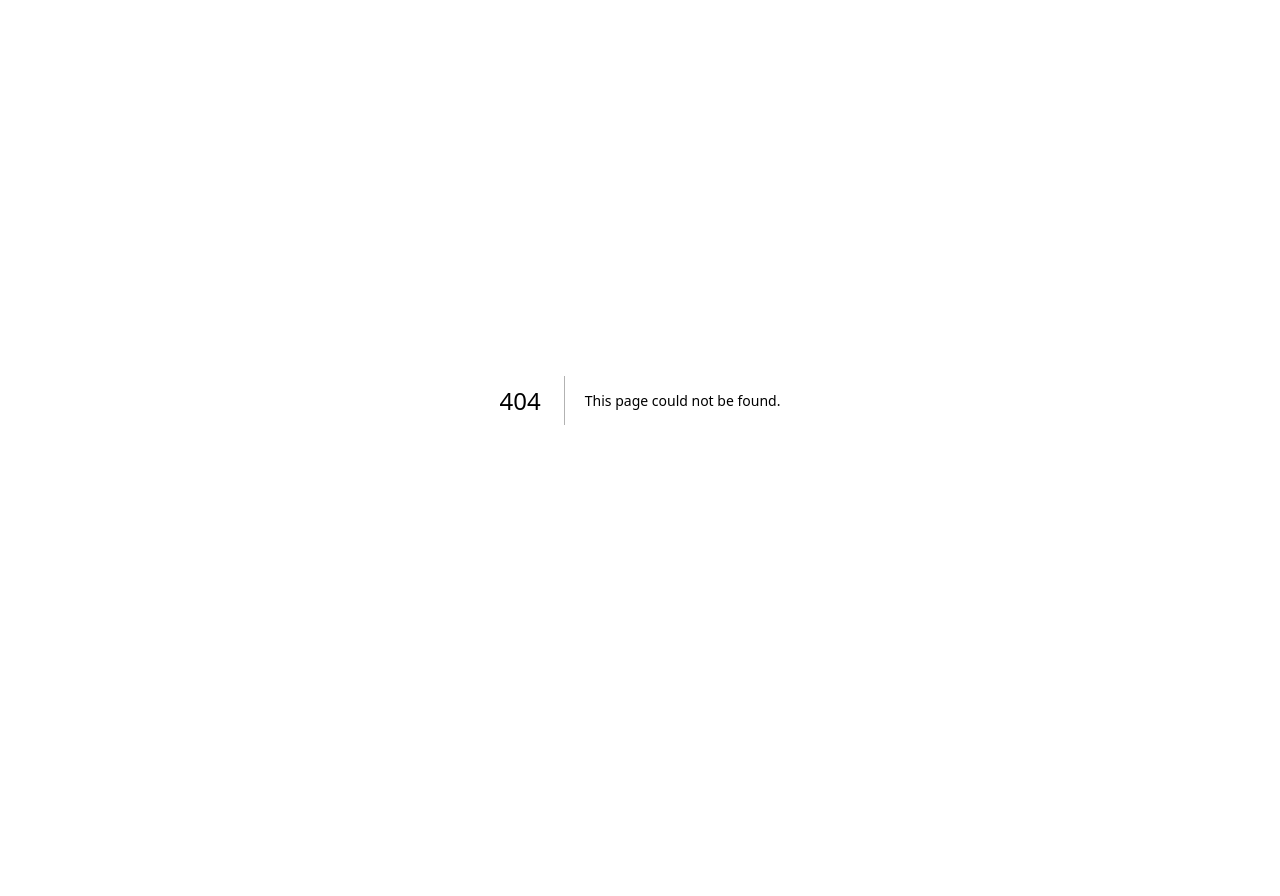
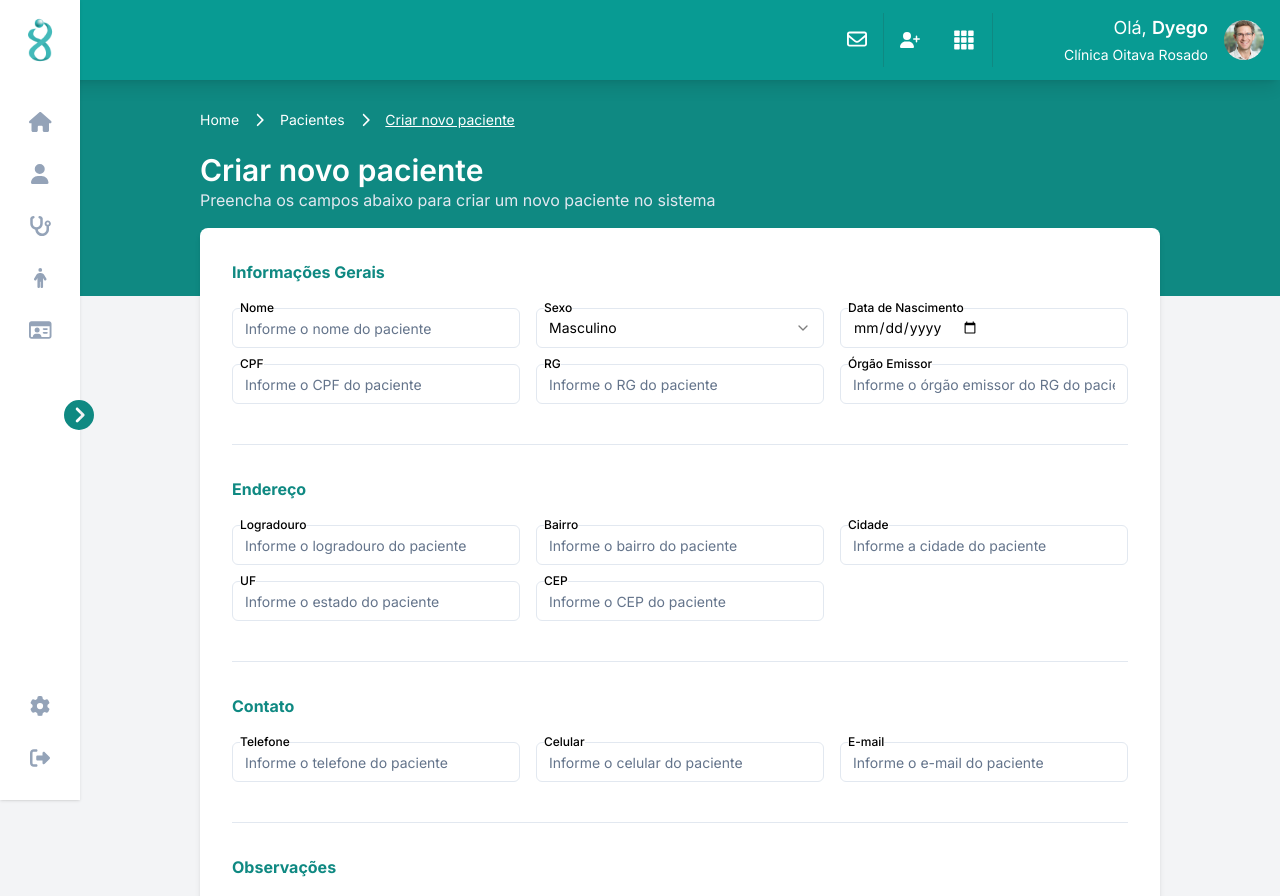
Before and after one commit to vynijales/OitavaRosado-frontend, a Next.js app: page /patients/add in a window 1280 px wide. Before the commit this address had no page. Shown: the top 896 px of the page. Before the commit the page ends 800 px from the top, so only its background shows below. Built offline with nearby package versions, Linux system fonts and the light colour scheme.

Commit message:
feat: criar página de adicionar paciente

```diff
--- a/package.json
+++ b/package.json
@@ -18,6 +18,7 @@
     "@radix-ui/react-icons": "^1.3.0",
     "@radix-ui/react-label": "^2.1.0",
     "@radix-ui/react-select": "^2.1.1",
+    "@radix-ui/react-separator": "^1.1.0",
     "@radix-ui/react-slot": "^1.1.0",
     "@tanstack/react-table": "^8.19.3",
     "class-variance-authority": "^0.7.0",
--- /dev/null
+++ b/src/app/(admin)/(meaningful)/patients/add/page.tsx
@@ -0,0 +1,205 @@
+"use client";
+
+import { Separator } from "@/components/ui/separator";
+
+import Breadcrumbs from "@/components/layout/Breadcrumbs";
+import { LabeledInput } from "@/components/widgets/LabeledInput";
+import { LabeledSelect } from "@/components/widgets/LabeledSelect";
+import { LabeledTextArea } from "@/components/widgets/LabeledTextArea";
+import { Button } from "@/components/ui/button";
+import { Link } from "lucide-react";
+
+export default function Page() {
+    const items = [
+        { text: "Home", link: "/home" },
+        { text: "Pacientes", link: "/patients" },
+        { text: "Criar novo paciente", link: "/patients/add" },
+    ];
+    return (<>
+        <Breadcrumbs items={items} />
+        <div>
+            <div className="flex justify-between items-center">
+                <div
+                    id="text-header"
+                    className="text-white py-4">
+                    <h1 className="text-3xl font-semibold">Criar novo paciente </h1>
+                    <h2 className="text-slate-200">Preencha os campos abaixo para criar um novo paciente no sistema</h2>
+                </div>
+            </div>
+            <div
+                id="container"
+                className="w-full h-full flex flex-col gap-8 bg-white p-8 rounded-lg shadow-md"
+            >
+
+                <section
+                    id="informacoes_gerais"
+                    className="flex flex-col gap-6"
+                >
+                    <h3 className="w-full font-bold text-primary">Informações Gerais</h3>
+
+                    <div
+                        className="grid grid-cols-1 xl:grid-cols-3 justify-between gap-4"
+                    >
+                        <LabeledInput
+                            name="nome"
+                            type="text"
+                            placeholder="Informe o nome do paciente"
+                        />
+
+                        <LabeledSelect
+                            name="sexo"
+                            label="Sexo"
+                            options={[
+                                { value: "M", label: "Masculino" },
+                                { value: "F", label: "Feminino" },
+                            ]}
+                        />
+
+                        <LabeledInput
+                            name="data_nascimento"
+                            label="Data de Nascimento"
+                            type="date"
+                            placeholder="Informe a data de nascimento do paciente"
+                        />
+                        <LabeledInput
+                            name="cpf"
+                            label="CPF"
+                            type="text"
+                            placeholder="Informe o CPF do paciente"
+                        />
+                        <LabeledInput
+                            name="rg"
+                            label="RG"
+                            type="text"
+                            placeholder="Informe o RG do paciente"
+                        />
+                        <LabeledInput
+                            name="orgao"
+                            label="Órgão Emissor"
+                            type="text"
+                            placeholder="Informe o órgão emissor do RG do paciente"
+                        />
+                    </div>
+                    <Separator className="mt-4" />
+                </section>
+
+                <section
+                    id="endereco"
+                    className="flex flex-col gap-6"
+                >
+                    <h3 className="w-full font-bold text-primary">Endereço</h3>
+
+                    <div
+                        className="grid grid-cols-1 xl:grid-cols-3 justify-between gap-4"                    >
+                        <LabeledInput
+                            name="lagradouro"
+                            label="Logradouro"
+                            type="text"
+                            placeholder="Informe o logradouro do paciente"
+                        />
+                        <LabeledInput
+                            name="bairro"
+                            label="Bairro"
+                            type="text"
+                            placeholder="Informe o bairro do paciente"
+                        />
+
+                        <LabeledInput
+                            name="cidade"
+                            label="Cidade"
+                            type="text"
+                            placeholder="Informe a cidade do paciente"
+                        />
+                        <LabeledInput
+                            name="uf"
+                            label="UF"
+                            type="text"
+                            placeholder="Informe o estado do paciente"
+                        />
+
+                        <LabeledInput
+                            name="cep"
+                            label="CEP"
+                            type="text"
+                            placeholder="Informe o CEP do paciente"
+                        />
+
+                    </div>
+                    <Separator className="mt-4" />
+                </section>
+
+                <section
+                    id="contato"
+                    className="flex flex-col gap-6"
+                >
+                    <h3 className="w-full font-bold text-primary">Contato</h3>
+
+                    <div
+                        className="grid grid-cols-1 xl:grid-cols-3 justify-between gap-4"
+                    >
+                        <LabeledInput
+                            name="telefone"
+                            label="Telefone"
+                            type="text"
+                            placeholder="Informe o telefone do paciente"
+                        />
+                        <LabeledInput
+                            name="celular"
+                            label="Celular"
+                            type="text"
+                            placeholder="Informe o celular do paciente"
+                        />
+                        <LabeledInput
+                            name="email"
+                            label="E-mail"
+                            type="email"
+                            placeholder="Informe o e-mail do paciente"
+                        />
+                    </div>
+                    <Separator className="mt-4" />
+                </section>
+
+                <section
+                    id="observacoes"
+                    className="flex flex-col gap-6"
+                >
+                    <h3 className="w-full font-bold text-primary">Observações</h3>
+
+                    <div
+                        className="grid grid-cols-1 justify-between gap-4"
+                    >
+                        <LabeledTextArea
+                            name="observacoes"
+                            label="Observações"
+                            placeholder="Informe observações sobre o paciente"
+                        />
+                    </div>
+                </section>
+            </div >
+            <div
+                className="flex justify-end items-center gap-8 mt-8"
+            >
+                <Button
+                    className="w-full xl:w-auto xl:px-6"
+                    variant={"cancel"}
+                    onClick={() => history.back()}
+                >
+                    Cancelar
+                </Button>
+
+                <Button
+                    type="submit"
+                    className="w-full xl:w-auto xl:px-12"
+                    variant={"save"}
+                    onClick={() => alert("Paciente criado com sucesso!")}
+                >
+                    Salvar
+                </Button>
+
+            </div>
+
+
+        </div >
+    </>
+    );
+}
--- /dev/null
+++ b/src/components/ui/separator.tsx
@@ -0,0 +1,31 @@
+"use client"
+
+import * as React from "react"
+import * as SeparatorPrimitive from "@radix-ui/react-separator"
+
+import { cn } from "@/lib/utils"
+
+const Separator = React.forwardRef<
+  React.ElementRef<typeof SeparatorPrimitive.Root>,
+  React.ComponentPropsWithoutRef<typeof SeparatorPrimitive.Root>
+>(
+  (
+    { className, orientation = "horizontal", decorative = true, ...props },
+    ref
+  ) => (
+    <SeparatorPrimitive.Root
+      ref={ref}
+      decorative={decorative}
+      orientation={orientation}
+      className={cn(
+        "shrink-0 bg-slate-200 dark:bg-slate-800",
+        orientation === "horizontal" ? "h-[1px] w-full" : "h-full w-[1px]",
+        className
+      )}
+      {...props}
+    />
+  )
+)
+Separator.displayName = SeparatorPrimitive.Root.displayName
+
+export { Separator }
```
Also changed, not shown: 1 other file (tests, documents, lock files or other folders).
